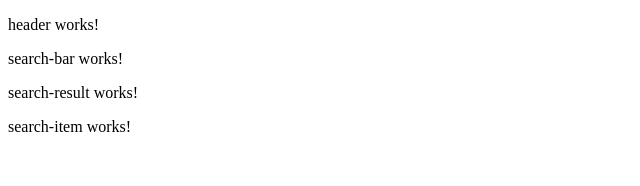
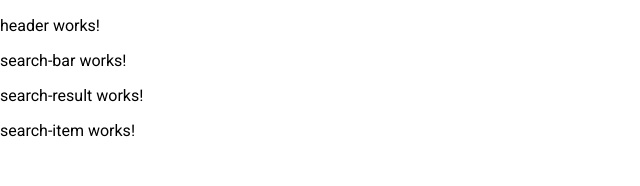
Before and after one commit to SergeyKagal/youtube-client, an Angular app: page / in a window 1280 px wide. Shown: the top 186 px of the page, without its empty margins (0-640 px from the left). Built offline with nearby package versions, Linux system fonts and the light colour scheme.

Commit message:
feat: add material

```diff
--- a/angular.json
+++ b/angular.json
@@ -28,6 +28,7 @@
               "src/assets"
             ],
             "styles": [
+              "./node_modules/@angular/material/prebuilt-themes/purple-green.css",
               "src/styles.scss"
             ],
             "scripts": []
@@ -96,6 +97,7 @@
               "src/assets"
             ],
             "styles": [
+              "./node_modules/@angular/material/prebuilt-themes/purple-green.css",
               "src/styles.scss"
             ],
             "scripts": []
--- a/package.json
+++ b/package.json
@@ -12,10 +12,12 @@
   "private": true,
   "dependencies": {
     "@angular/animations": "^14.2.0",
+    "@angular/cdk": "^14.2.3",
     "@angular/common": "^14.2.0",
     "@angular/compiler": "^14.2.0",
     "@angular/core": "^14.2.0",
     "@angular/forms": "^14.2.0",
+    "@angular/material": "^14.2.3",
     "@angular/platform-browser": "^14.2.0",
     "@angular/platform-browser-dynamic": "^14.2.0",
     "@angular/router": "^14.2.0",
--- a/src/index.html
+++ b/src/index.html
@@ -6,6 +6,9 @@
   <base href="/">
   <meta name="viewport" content="width=device-width, initial-scale=1">
   <link rel="icon" type="image/x-icon" href="favicon.ico">
+  <link rel="preconnect" href="https://fonts.gstatic.com">
+  <link href="https://fonts.googleapis.com/css2?family=Roboto:wght@300;400;500&display=swap" rel="stylesheet">
+  <link href="https://fonts.googleapis.com/icon?family=Material+Icons" rel="stylesheet">
 </head>
 <body>
   <app-root></app-root>
--- a/src/styles.scss
+++ b/src/styles.scss
@@ -1 +1,4 @@
 /* You can add global styles to this file, and also import other style files */
+
+html, body { height: 100%; }
+body { margin: 0; font-family: Roboto, "Helvetica Neue", sans-serif; }
```
Also changed, not shown: 1 other file (tests, documents, lock files or other folders).
